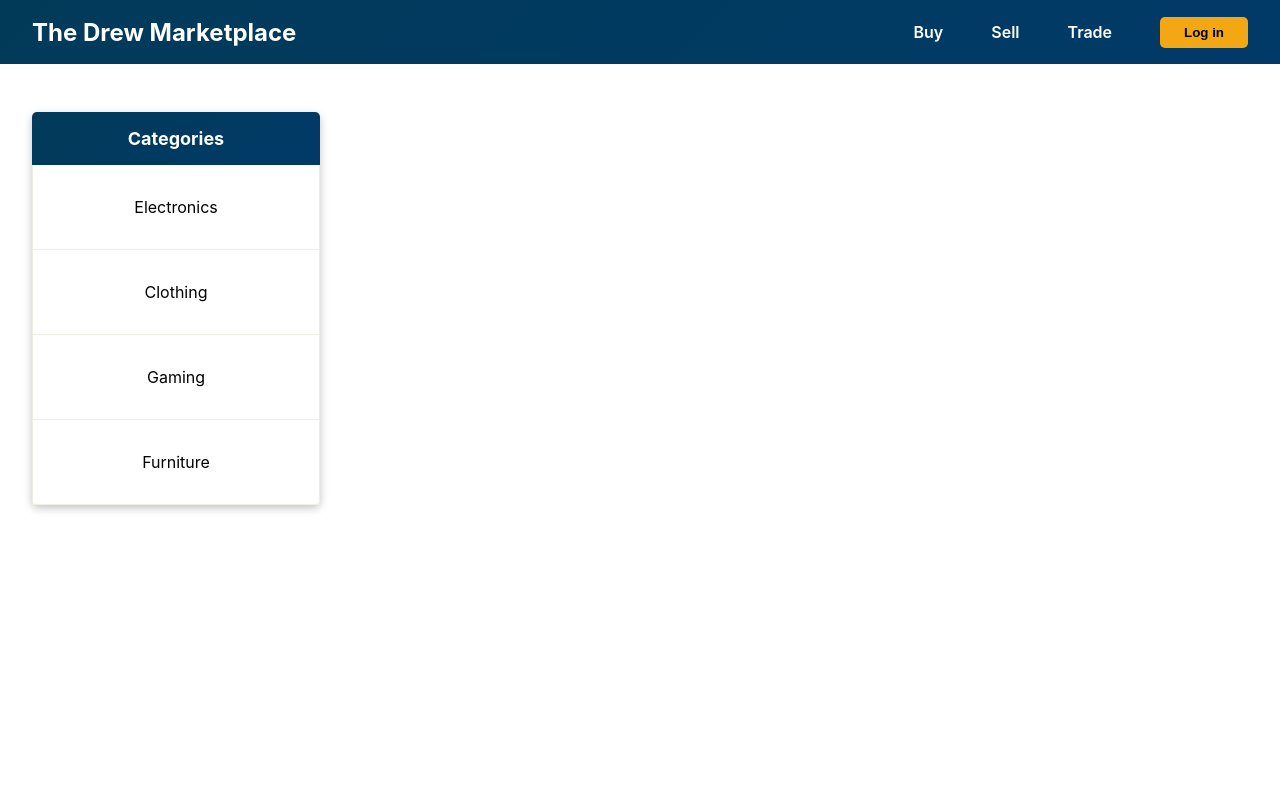
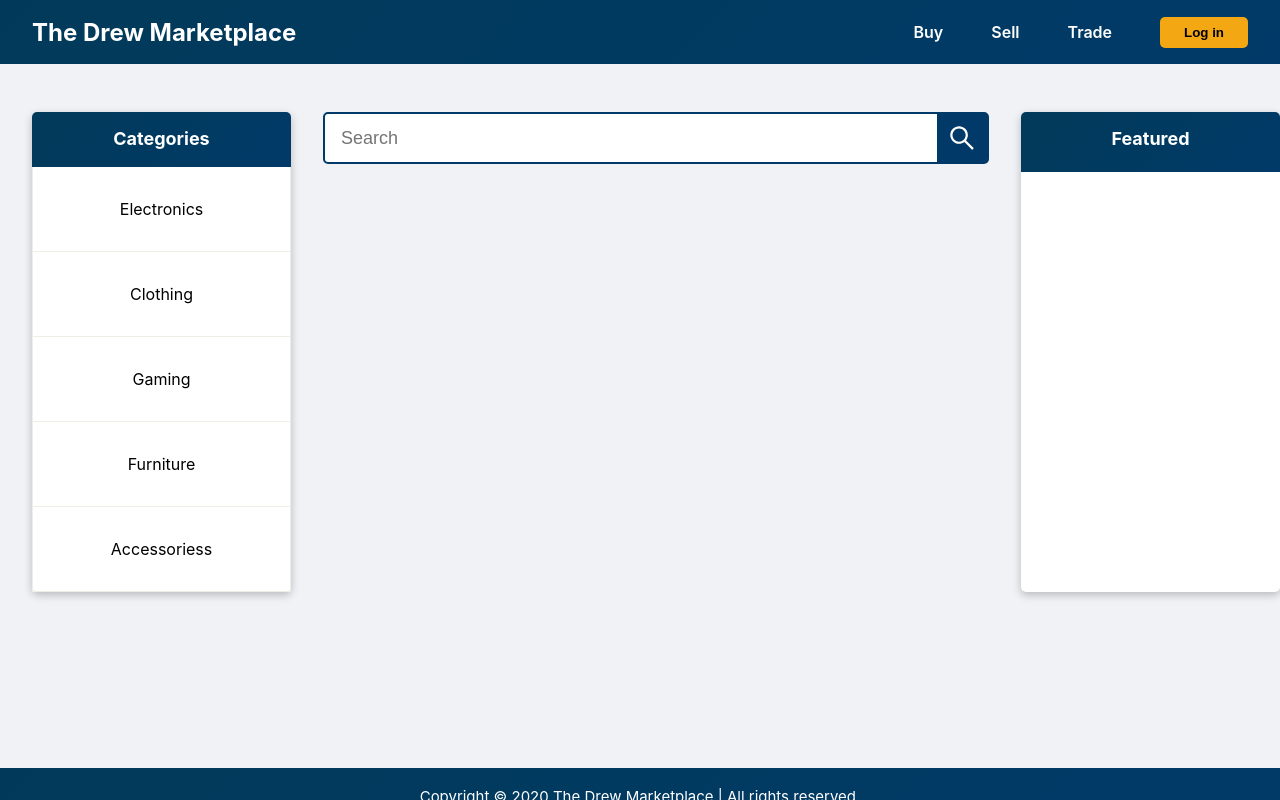
Before and after one commit to Samito19/Drew-Marketplace, a React (Create React App) app: page /home in a window 1280 px wide. Built offline with nearby package versions, Linux system fonts and the light colour scheme.

Commit message:
Updates on Home page

```diff
--- a/src/App.css
+++ b/src/App.css
@@ -5,4 +5,5 @@
 
 body > #root > div {
   height: 100vh;
+  overflow: hidden;
 }
--- a/src/components/Home.js
+++ b/src/components/Home.js
@@ -1,18 +1,19 @@
 import React from "react";
 import "./styles/home.css";
+import {AiOutlineSearch} from 'react-icons/ai'
+const Home = () => {
 
-const Home = () => {
   const renderHeader = () => {
     return (
       <div className="home-page__header-container">
-        <div className="home-page__logo">
+        <div className="home-page__header-logo">
           <h1>The Drew Marketplace</h1>
         </div>
         <div className="home-page__header-options">
           <p>Buy</p>
           <p>Sell</p>
           <p>Trade</p>
-          <button className="home-page_header-options-button">Log in</button>
+          <button  className="home-page_header-options-button">Log in</button>
         </div>
       </div>
     );
@@ -23,9 +24,8 @@ const Home = () => {
       <div className="home-page__body-container">
         <div className="home-page__body-categories-container">
           <div className="home-page__body-categories-title">
-            <h2 >Categories</h2>
+            <h2>Categories</h2>
           </div>
-
           <ul className="home-page__body-categories-choices">
             <li>
               <span>Electronics</span>
@@ -39,7 +39,36 @@ const Home = () => {
             <li>
               <span>Furniture</span>
             </li>
+            <li>
+              <span>
+                Accessoriess
+              </span>
+            </li>
           </ul>
+        </div>
+        <div className="home-page__body-searchbar">
+          <input placeholder="Search" type="text"/>
+          <div className="home-page__body-searchbar-icon">
+            <AiOutlineSearch size={30} className="home-page__body-searchbar-icon-logo"/>
+          </div>
+        </div>
+        <div className="home-page__body-featured-container">
+          <div className="home-page__body-featured-title">
+            <h2>Featured</h2>
+          </div>
+          <div className="home-page__body-featured-features">
+
+          </div>
+        </div>
+      </div>
+    );
+  };
+
+  const renderFooter = () => {
+    return (
+      <div className="home-page__footer-container">
+        <div className="home-page__footer-rigths">
+          <h1>Copyright © 2020 The Drew Marketplace | All rights reserved.</h1>
         </div>
       </div>
     );
@@ -48,6 +77,7 @@ const Home = () => {
     <>
       {renderHeader()}
       {renderHomePageBody()}
+      {renderFooter()}
     </>
   );
 };
--- a/src/components/styles/home.css
+++ b/src/components/styles/home.css
@@ -10,7 +10,7 @@
   height: 3rem;
 }
 
-.home-page__logo {
+.home-page__header-logo {
   flex: 1;
   align-self: center;
   justify-content: flex-start;
@@ -54,12 +54,15 @@
 .home-page__body-container {
   display: flex;
   flex-direction: row;
+  background: #f0f2f5;
+  height: 44rem;
 }
 
 .home-page__body-categories-container {
   display: flex;
   flex-direction: column;
   width: 18rem;
+  height: 30rem;
   margin-left: 2rem;
   margin-top: 3rem;
   border-radius: 5px;
@@ -105,3 +108,91 @@
   text-align: center;
   cursor: pointer;
 }
+
+.home-page__body-searchbar {
+  display: flex;
+  flex-direction: row;
+  margin-top: 3rem;
+  width: 46rem;
+  height: 3rem;
+  margin-left: 2rem;
+  background: #013a68;
+  border-radius: 5px;
+  border: 2px solid #013a68;
+  overflow: hidden;
+}
+
+.home-page__body-searchbar input{
+  width: 42.5rem;
+  outline: none;
+  border: none;
+  text-indent: 1rem;
+  font-size: 18px;
+}
+
+.home-page__body-searchbar-icon {
+  display: flex;
+  width: 3.5rem;
+  justify-content: center;
+  align-items: center;
+}
+
+.home-page__body-searchbar-icon-logo {
+  color: #fff;
+}
+
+.home-page__body-featured-container {
+  display: flex;
+  flex-direction: column;
+  width: 18rem;
+  height: 30rem;
+  margin-left: 2rem;
+  margin-top: 3rem;
+  border-radius: 5px;
+  align-content: center;
+  background: #fff;
+  box-shadow: rgba(0, 0, 0, 0.24) 0px 3px 8px;
+}
+
+.home-page__body-featured-title {
+  flex: 1;
+  background: linear-gradient(135deg, #013a59, #013a68);
+  align-items: center;
+  width: 100%;
+  border-top-left-radius: 5px;
+  border-top-right-radius: 5px;
+}
+
+.home-page__body-featured-title h2 {
+  font-size: 18px;
+  color: #fff;
+  font-weight: 700;
+  text-align: center;
+  padding: 1rem;
+}
+.home-page__body-featured-features {
+  flex: 7;
+  list-style: none;
+  justify-content: center;
+
+}
+
+/*--------------------------------- FOOTER STYLING ------------------------------------------------------*/
+
+.home-page__footer-container {
+  display: flex;
+  flex-direction: row;
+  align-items: center;
+  justify-content: center;
+  background: linear-gradient(135deg, #013a59, #013a68);
+
+  height: 7%
+
+}
+
+.home-page__footer-rigths h1{
+ text-align: center;
+ font-weight: 400;
+ font-size: 15px;
+ color: #fff;
+}
```
Lines whose indentation alone changed are shown as unchanged.
